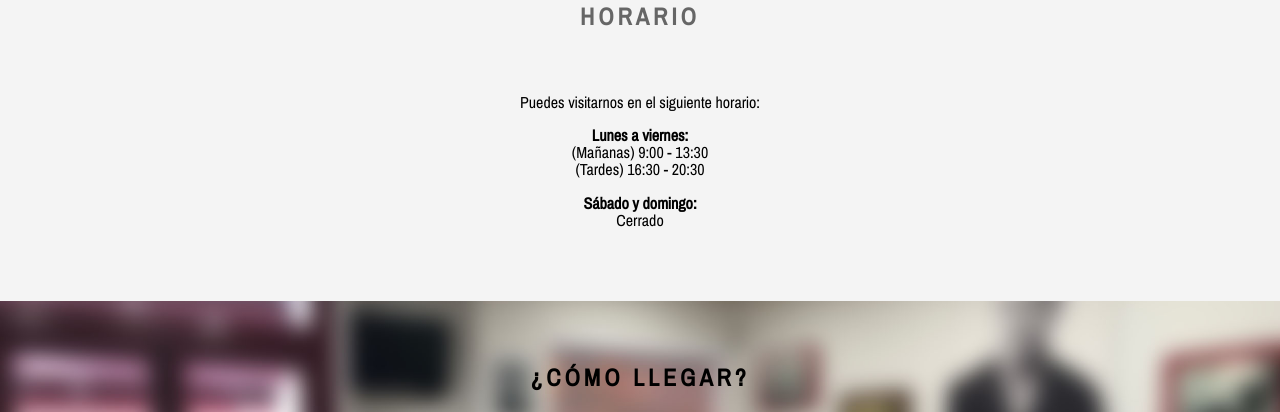
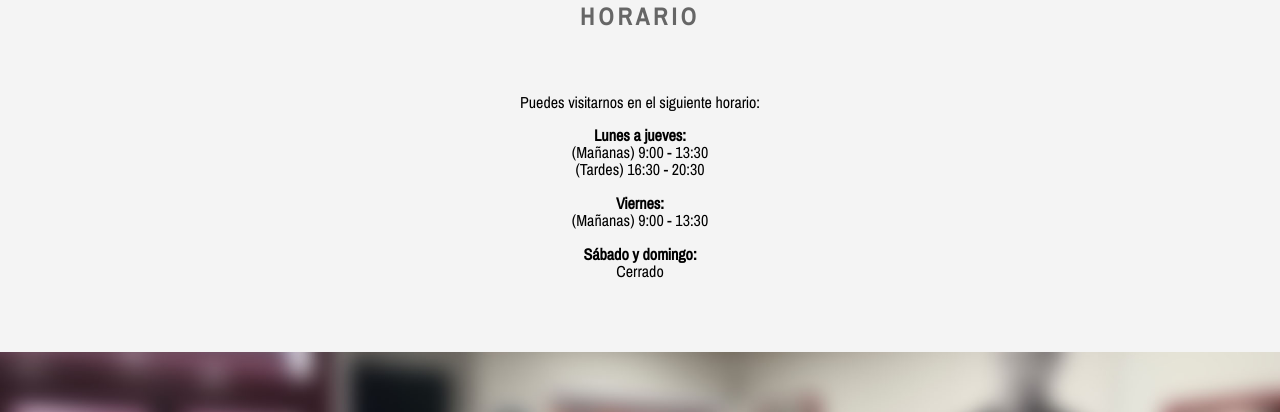
Before and after one commit to pacocanoweb/pacocanoweb.github.io, a plain HTML site: page index.html in a window 1280 px wide. Shown: the part 860-1272 px from the top of the page. Drawn offline with Linux system fonts and the light colour scheme.

Commit message:
Update index.html
horario actualizado

```diff
--- a/index.html
+++ b/index.html
@@ -68,8 +68,10 @@
 
 							<p>Puedes visitarnos en el siguiente horario:</p>
 							<p>
-								<strong>Lunes a viernes:</strong><br />(Mañanas) 9:00 - 13:30<br />
+								<strong>Lunes a jueves:</strong><br />(Mañanas) 9:00 - 13:30<br />
 								(Tardes) 16:30 - 20:30<br /><br />
+
+								<strong>Viernes:</strong><br />(Mañanas) 9:00 - 13:30<br /><br />
 
 								<strong>Sábado y domingo:</strong><br />Cerrado
 							</p>
```
